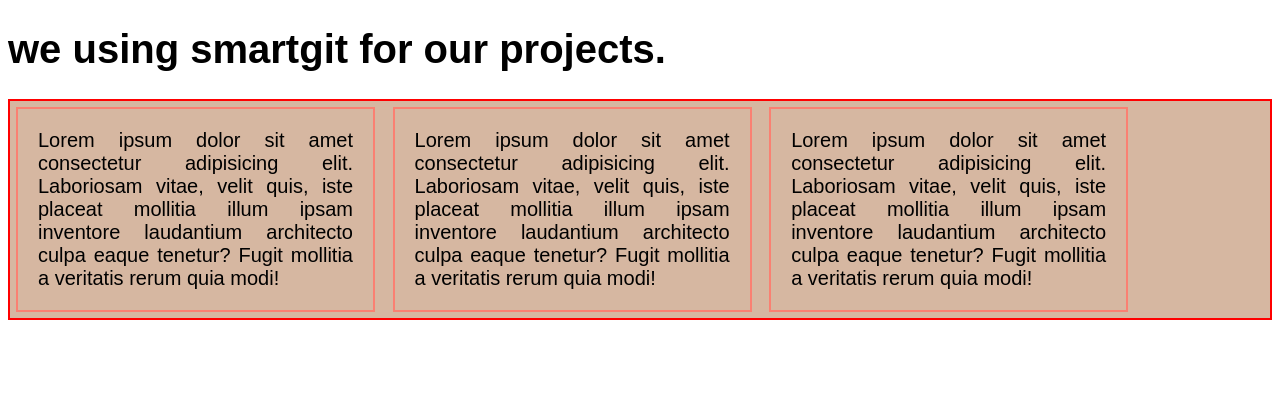
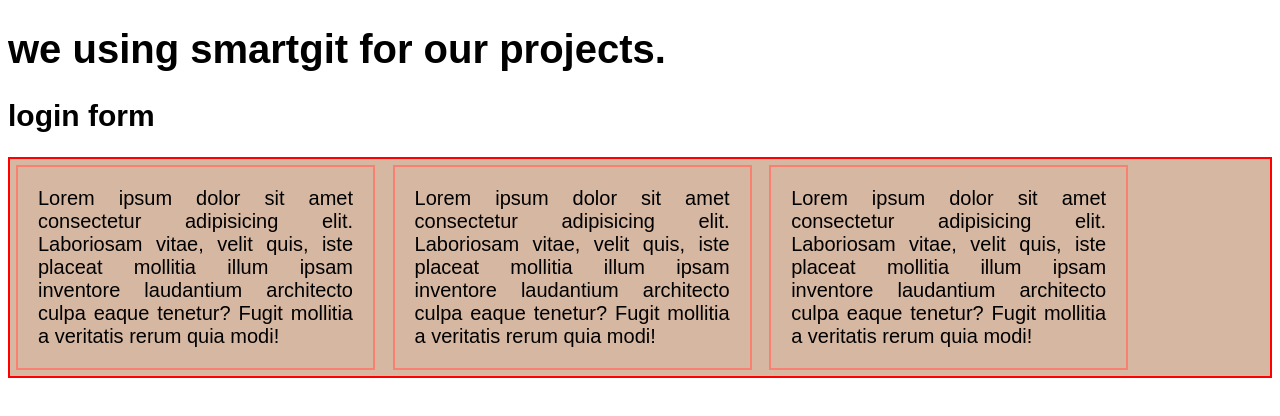
Before and after one commit to Hammad751/gitSample, a plain HTML site: page index.html in a window 1280 px wide. Drawn offline with Linux system fonts and the light colour scheme.

Commit message:
login formm

```diff
--- a/index.html
+++ b/index.html
@@ -33,6 +33,7 @@
 </head>
 <body>
     <h1>we using smartgit for our projects.</h1>
+    <h2>login form</h2>
     <div class="boxes">
         <div class="box">Lorem ipsum dolor sit amet consectetur adipisicing elit. Laboriosam vitae, velit quis, iste placeat mollitia illum ipsam inventore laudantium architecto culpa eaque tenetur? Fugit mollitia a veritatis rerum quia modi!</div>
         <div class="box">Lorem ipsum dolor sit amet consectetur adipisicing elit. Laboriosam vitae, velit quis, iste placeat mollitia illum ipsam inventore laudantium architecto culpa eaque tenetur? Fugit mollitia a veritatis rerum quia modi!</div>
```
Also changed, not shown: login.html (added, +1 -0 lines), notes about git.txt (added).
